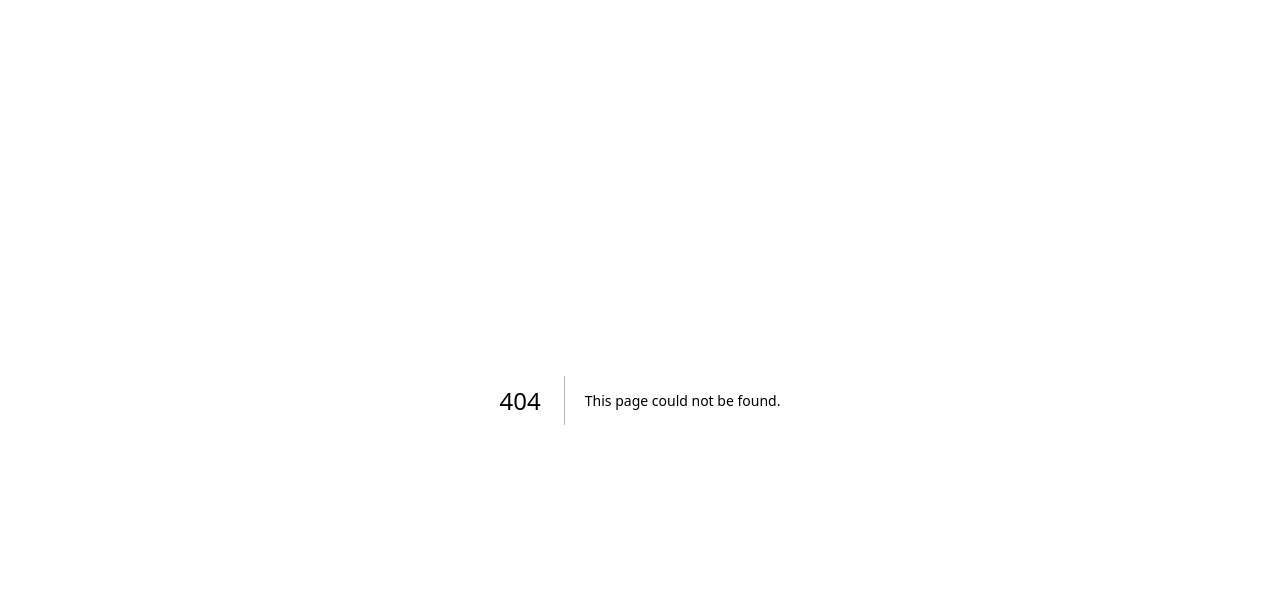
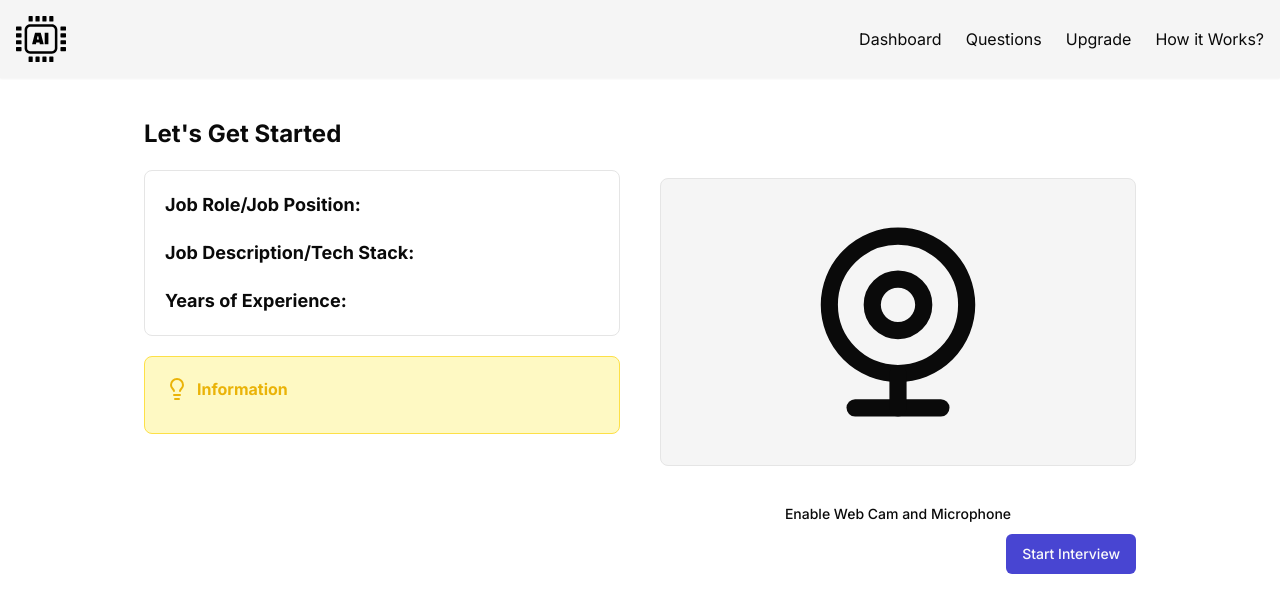
Before and after one commit to danish0511/ai-interview-mocker, a Next.js app: page /dashboard/interview/1 in a window 1280 px wide. Before the commit this address had no page. Shown: the top 612 px of the page. Built offline with nearby package versions, Linux system fonts and the light colour scheme; no server answers; the database is empty.

Commit message:
webcam setup

```diff
--- a/app/dashboard/_components/AddNewInterview.jsx
+++ b/app/dashboard/_components/AddNewInterview.jsx
@@ -12,12 +12,13 @@ import { Button } from "@/components/ui/button";
 import { Input } from "@/components/ui/input";
 import { Textarea } from "@/components/ui/textarea";
 import { chatSession } from "@/utils/GeminiAIModal";
-import { Loader, LoaderCircle } from "lucide-react";
+import { LoaderCircle } from "lucide-react";
 import { db } from "@/utils/db";
 import { MockInterview } from "@/utils/schema";
 import { v4 as uuidv4 } from "uuid";
 import { useUser } from "@clerk/nextjs";
 import moment from "moment";
+import { useRouter } from "next/navigation";
 
 function AddNewInterview() {
   const [openDialog, setOpenDialog] = useState(false);
@@ -27,6 +28,7 @@ function AddNewInterview() {
   const [loading, setLoading] = useState(false);
   const [jsonResp, setJsonResp] = useState([]);
   const { user } = useUser();
+  const router = useRouter();
 
   const onSubmit = async (e) => {
     setLoading(true)
@@ -56,6 +58,7 @@ function AddNewInterview() {
       console.log("Inserted ID: ", resp);
       if(resp) {
         setOpenDialog(false);
+        router.push('/dashboard/interview/'+resp[0]?.mockId)
       }
     }
     else {
--- a/app/dashboard/_components/Header.jsx
+++ b/app/dashboard/_components/Header.jsx
@@ -1,34 +1,46 @@
-'use client'
+"use client"
 import { UserButton } from '@clerk/nextjs'
 import Image from 'next/image'
+import Link from 'next/link'
 import { usePathname } from 'next/navigation'
-import React,{useEffect} from 'react'
+import React, { useEffect } from 'react'
 
-const Header = () => {
+function Header() {
 
-  const path = usePathname();
-  useEffect(() =>{
-    console.log(path)
-  },[])
+    const path=usePathname();
+    useEffect(()=>{
+        console.log(path)
+    },[])
 
   return (
-    <div className='flex p-4 items-center justify-between bg-secondary shadow-md'>
-        <Image src={'./logo.svg'} alt='logo' width={50} height={50} />
+    <div className='flex p-4 items-center justify-between bg-secondary shadow-sm'>
+        <Image src={'/logo.svg'} width={50} height={50} alt='logo' />
         <ul className='hidden md:flex gap-6'>
-            <li className={`hover:text-primary hover:font-bold transition-all cursor-pointer
-            ${path==='/dashboard' && 'text-primary font-bold'}
-              `}>Dashboard</li>
-            <li className={`hover:text-primary hover:font-bold transition-all cursor-pointer
-            ${path==='/dashboard/questions' && 'text-primary font-bold'}
-              `}>Questions</li>
-            <li className={`hover:text-primary hover:font-bold transition-all cursor-pointer
-            ${path==='/dashboard/upgrade' && 'text-primary font-bold'}
-              `}>Upgrade</li>
-            <li className={`hover:text-primary hover:font-bold transition-all cursor-pointer
-            ${path==='/dashboard/how' && 'text-primary font-bold'}
-              `}>How it Works?</li>
+          <Link href={"/dashboard"}>
+            <li className={`hover:text-primary hover:font-bold transition-all
+            cursor-pointer
+            ${path=='/dashboard'&&'text-primary font-bold'}
+            `}
+
+            >Dashboard</li>
+            </Link>
+
+            <li className={`hover:text-primary hover:font-bold transition-all
+            cursor-pointer
+            ${path=='/dashboard/questions'&&'text-primary font-bold'}
+            `}>Questions</li>
+              <Link href={"/dashboard/upgrade"}>
+            <li className={`hover:text-primary hover:font-bold transition-all
+            cursor-pointer
+            ${path=='/dashboard/upgrade'&&'text-primary font-bold'}
+            `}>Upgrade</li>
+            </Link>
+            <li className={`hover:text-primary hover:font-bold transition-all
+            cursor-pointer
+            ${path=='/dashboard/how'&&'text-primary font-bold'}
+            `}>How it Works?</li>
         </ul>
-        <UserButton />
+        <UserButton/>
     </div>
   )
 }
--- /dev/null
+++ b/app/dashboard/interview/[interviewId]/page.jsx
@@ -0,0 +1,88 @@
+"use client";
+import { Button } from "@/components/ui/button";
+import { db } from "@/utils/db";
+import { MockInterview } from "@/utils/schema";
+import { eq } from "drizzle-orm";
+import { Lightbulb, WebcamIcon } from "lucide-react";
+import React, { useEffect, useState } from "react";
+import Webcam from "react-webcam";
+
+function Interview({ params }) {
+  const [interviewData, setInterviewData] = useState();
+  const [webCamEnabled, setWebCamEnabled] = useState(false);
+
+  useEffect(() => {
+    console.log(params.interviewId);
+    GetInterviewDetails();
+  }, []);
+
+  const GetInterviewDetails = async () => {
+    const result = await db
+      .select()
+      .from(MockInterview)
+      .where(eq(MockInterview.mockId, params.interviewId));
+    setInterviewData(result[0]);
+  };
+  return (
+    <div className="my-10">
+      <h2 className="font-bold text-2xl">Let's Get Started</h2>
+
+      <div className="grid grid-cols-1 md:grid-cols-2 gap-10">
+        <div className="flex flex-col my-5 gap-5">
+          <div className="flex flex-col p-5 rounded-lg border gap-5">
+            <h2 className="text-lg">
+              <strong>Job Role/Job Position: </strong>
+              {interviewData?.jobPosition}
+            </h2>
+            <h2 className="text-lg">
+              <strong>Job Description/Tech Stack: </strong>
+              {interviewData?.jobDesc}
+            </h2>
+            <h2 className="text-lg">
+              <strong>Years of Experience: </strong>
+              {interviewData?.jobExperience}
+            </h2>
+          </div>
+          <div className="p-5 border rounded-lg border-yellow-300 bg-yellow-100">
+            <h2 className="flex gap-2 items-center text-yellow-500">
+              {" "}
+              <Lightbulb />
+              <strong>Information</strong>
+            </h2>
+            <h2 className="mt-3 text-yellow-500">
+              {process.env.NEXT_PUBLIC_INFORMATION}
+            </h2>
+          </div>
+        </div>
+
+        <div>
+          {webCamEnabled ? (
+            <Webcam
+              onUserMedia={() => setWebCamEnabled(true)}
+              onUserMediaError={() => setWebCamEnabled(false)}
+              mirrored={true}
+              style={{
+                height: 300,
+                width: 300,
+              }}
+            />
+          ) : (
+            <>
+              <WebcamIcon className="h-72 w-full my-7 p-10 bg-secondary rounded-lg border" />
+              <Button variant='ghost' className='w-full' onClick={() => setWebCamEnabled(true)}>
+                Enable Web Cam and Microphone
+              </Button>
+            </>
+          )}
+        </div>
+      </div>
+
+      <div className='flex justify-end items-end'>
+        <Button>Start Interview</Button>
+      </div>
+
+    </div>
+  );
+}
+
+export default Interview;
--- a/package.json
+++ b/package.json
@@ -24,6 +24,7 @@
     "next": "14.2.4",
     "react": "^18.3.1",
     "react-dom": "^18.3.1",
+    "react-webcam": "^7.2.0",
     "tailwind-merge": "^2.3.0",
     "tailwindcss-animate": "^1.0.7",
     "uuid": "^10.0.0"
```
Also changed, not shown: 1 other file (tests, documents, lock files or other folders).
